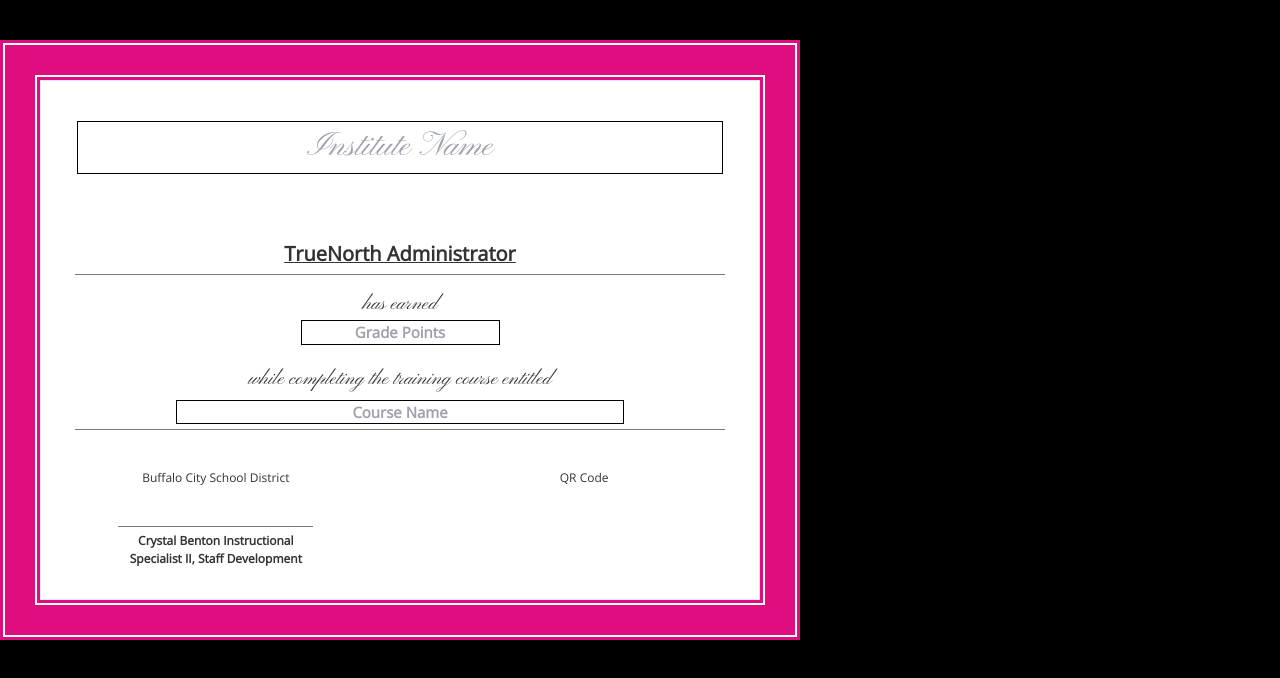
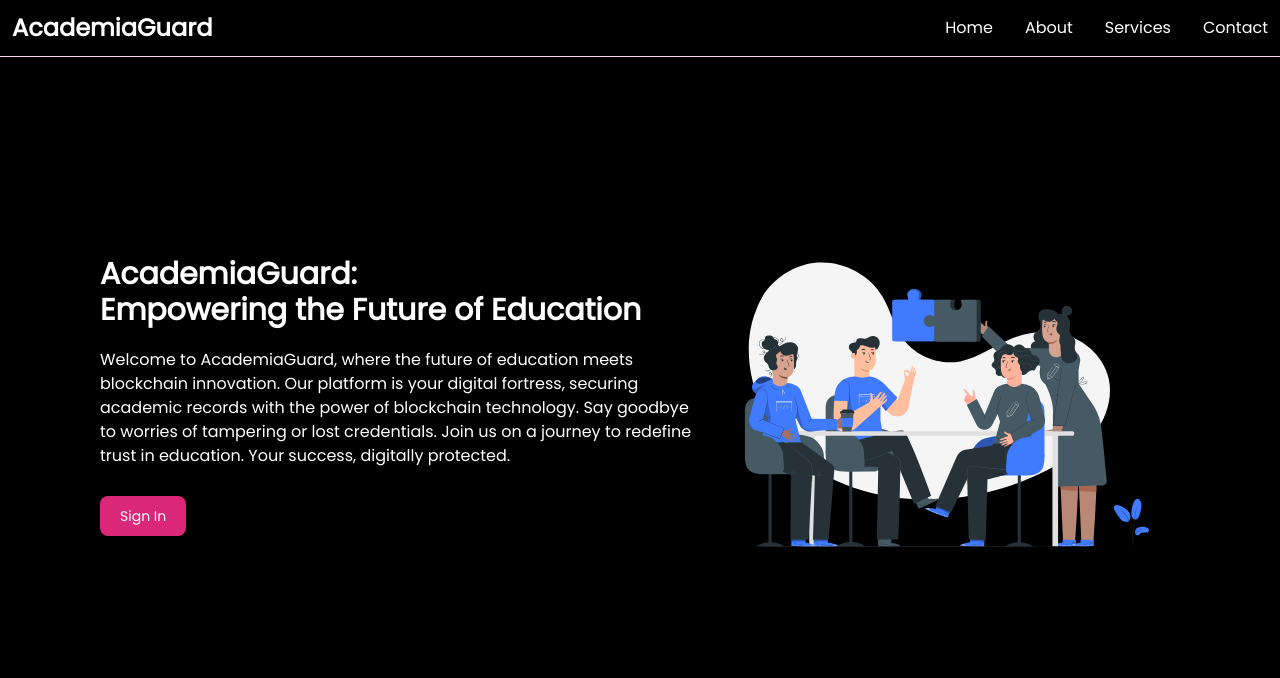
Before and after one commit to Decentralized-Ed/Frontend, a React (Vite) app: page / in a window 1280 px wide. Shown: the top 678 px of the page. Built offline with nearby package versions, Linux system fonts and the light colour scheme; the HTML template or start-up script is replaced by a standard one.

Commit message:
Update app.jsx

```diff
--- a/src/app.jsx
+++ b/src/app.jsx
@@ -3,12 +3,12 @@ import Landing from "./pages/Landing";
 import Login from "./pages/Login";
 import Signup from "./pages/Signup";
 import Dashboard from "./pages/Dashboard";
-import Certificates from "./components/certificates/certificate";
+//import Certificates from "./components/certificates/certificate";
 
 function App() {
   return (
     <Routes>
-      <Route path="/" element={<Certificates />} />
+      <Route path="/" element={<Landing />} />
       <Route path="/login" element={<Login />} />
       <Route path="/signup" element={<Signup />} />
       <Route path="/dashboard" element={<Dashboard />} />
```
